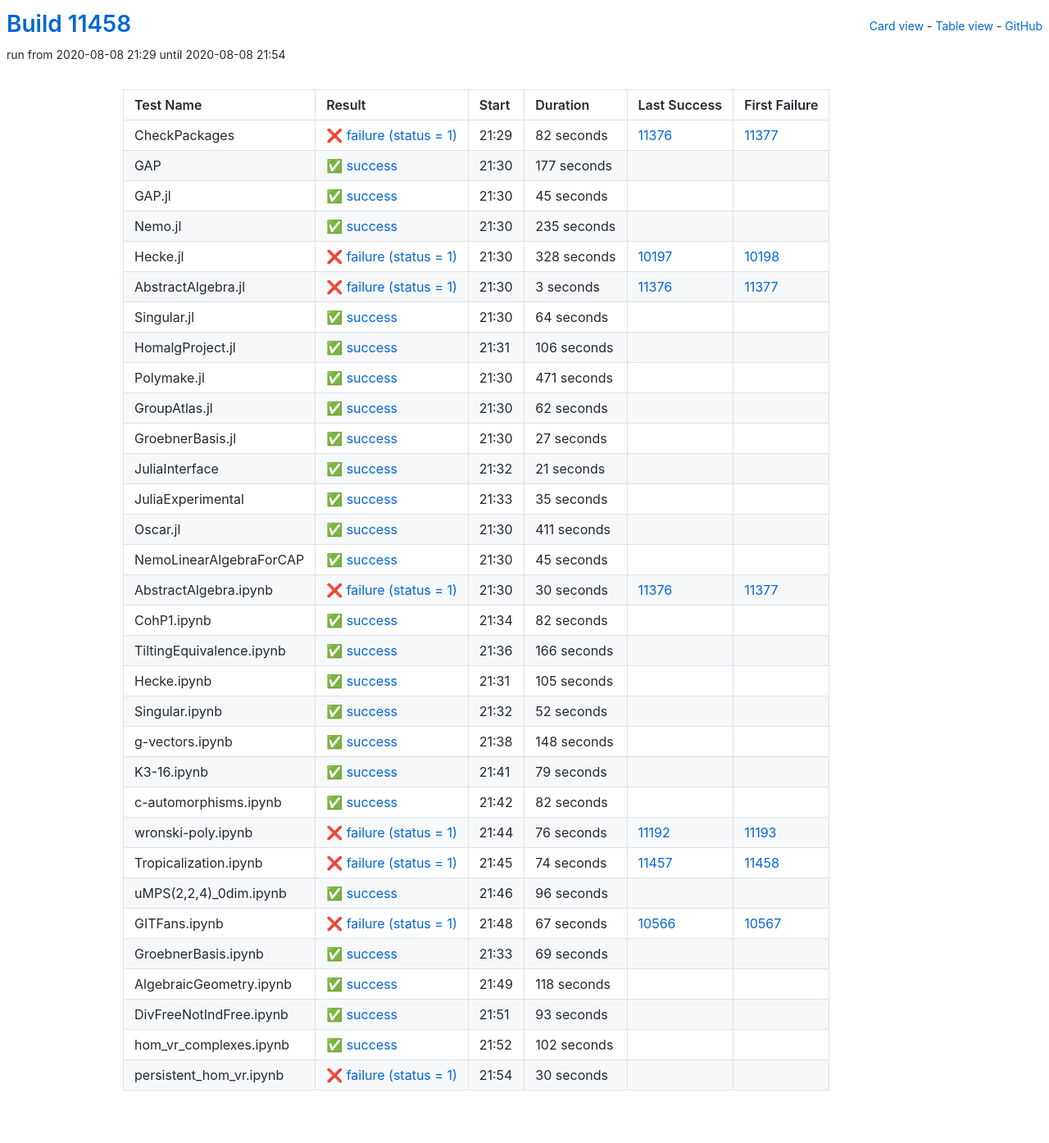
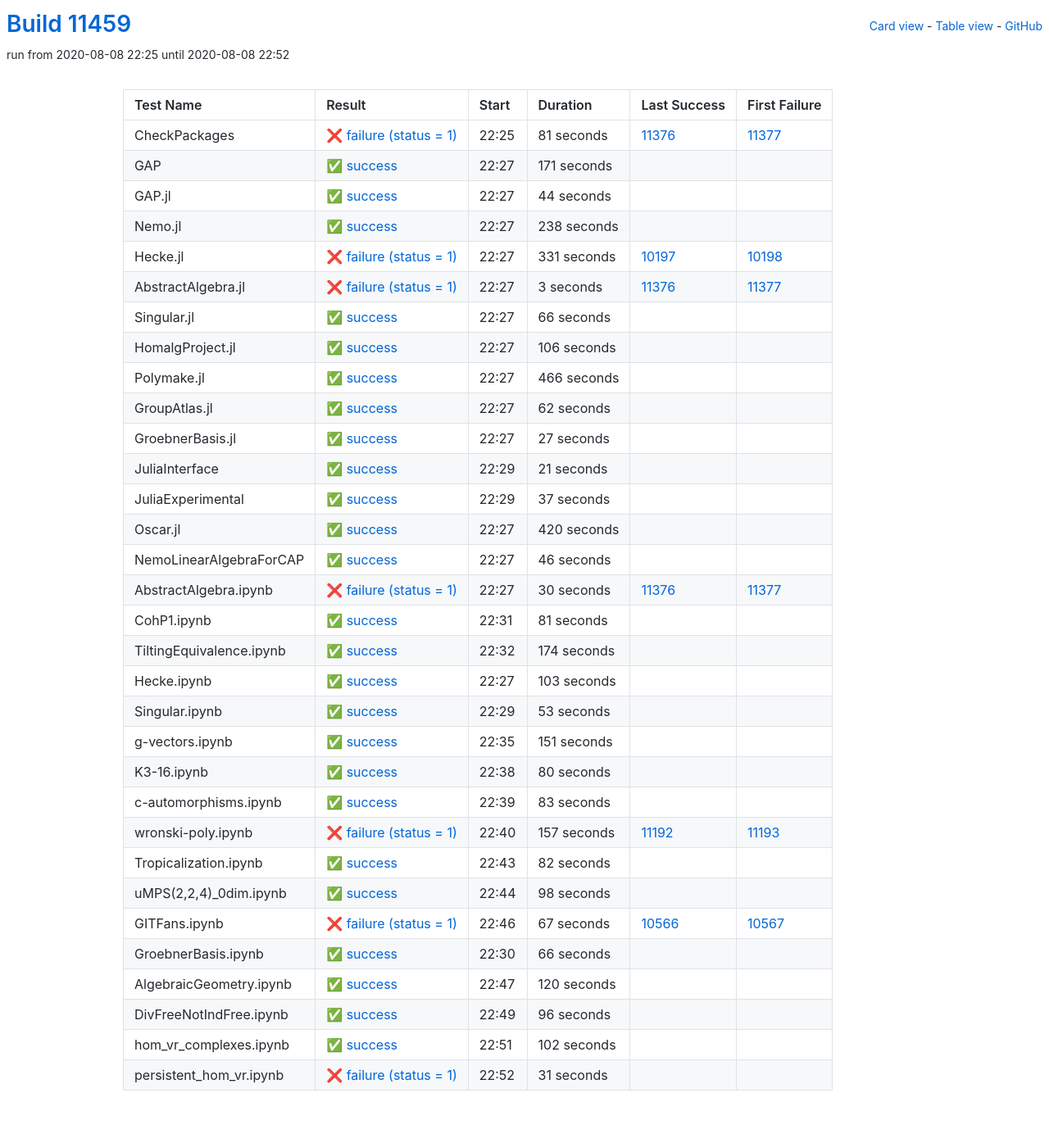
Before and after one commit to oscar-system/oscar-ci-status, a Jekyll site: the page built from table.html, in a window 1280 px wide. Shown: the whole page at 82% size. Built offline with Jekyll 4.4.1, drawn with Linux system fonts in a browser that asks for light colours.

Commit message:
Build #11459

```diff
--- a/_data/ci.yml
+++ b/_data/ci.yml
@@ -1,6 +1,6 @@
 ---
-build: 11458
-build_url: https://oscarci.mathematik.uni-kl.de/job/oscar/11458/
+build: 11459
+build_url: https://oscarci.mathematik.uni-kl.de/job/oscar/11459/
 job: oscar
 organization: oscar-system
 repo: oscar-ci-status
@@ -8,68 +8,68 @@
 tests:
 - name: CheckPackages
   id: checkpackages
-  log: https://oscarci.mathematik.uni-kl.de/job/oscar/11458/artifact/logs/build-11458/CheckPackages.log
-  start: 2020-08-08 21:29
+  log: https://oscarci.mathematik.uni-kl.de/job/oscar/11459/artifact/logs/build-11459/CheckPackages.log
+  start: 2020-08-08 22:25
   success: false
   exitcode: 1
   status: failure
-  duration: 82
+  duration: 81
   last_success: 11376
   last_success_url: https://oscarci.mathematik.uni-kl.de/job/oscar/11376/
   first_failure: 11377
   first_failure_url: https://oscarci.mathematik.uni-kl.de/job/oscar/11377/
 - name: GAP
   id: gap
-  log: https://oscarci.mathematik.uni-kl.de/job/oscar/11458/artifact/logs/build-11458/GAP.log
-  start: 2020-08-08 21:30
+  log: https://oscarci.mathematik.uni-kl.de/job/oscar/11459/artifact/logs/build-11459/GAP.log
+  start: 2020-08-08 22:27
   success: true
   exitcode: 0
   status: success
-  duration: 177
+  duration: 171
   last_success: false
   last_success_url:
   first_failure: false
   first_failure_url:
 - name: GAP.jl
   id: gap-jl
-  log: https://oscarci.mathematik.uni-kl.de/job/oscar/11458/artifact/logs/build-11458/GAP.jl.log
-  start: 2020-08-08 21:30
+  log: https://oscarci.mathematik.uni-kl.de/job/oscar/11459/artifact/logs/build-11459/GAP.jl.log
+  start: 2020-08-08 22:27
   success: true
   exitcode: 0
   status: success
-  duration: 45
+  duration: 44
   last_success: false
   last_success_url:
   first_failure: false
   first_failure_url:
 - name: Nemo.jl
   id: nemo-jl
-  log: https://oscarci.mathematik.uni-kl.de/job/oscar/11458/artifact/logs/build-11458/Nemo.jl.log
-  start: 2020-08-08 21:30
+  log: https://oscarci.mathematik.uni-kl.de/job/oscar/11459/artifact/logs/build-11459/Nemo.jl.log
+  start: 2020-08-08 22:27
   success: true
   exitcode: 0
   status: success
-  duration: 235
+  duration: 238
   last_success: false
   last_success_url:
   first_failure: false
   first_failure_url:
 - name: Hecke.jl
   id: hecke-jl
-  log: https://oscarci.mathematik.uni-kl.de/job/oscar/11458/artifact/logs/build-11458/Hecke.jl.log
-  start: 2020-08-08 21:30
+  log: https://oscarci.mathematik.uni-kl.de/job/oscar/11459/artifact/logs/build-11459/Hecke.jl.log
+  start: 2020-08-08 22:27
   success: false
   exitcode: 1
   status: failure
-  duration: 328
+  duration: 331
   last_success: 10197
   last_success_url: https://oscarci.mathematik.uni-kl.de/job/oscar/10197/
   first_failure: 10198
   first_failure_url: https://oscarci.mathematik.uni-kl.de/job/oscar/10198/
 - name: AbstractAlgebra.jl
   id: abstractalgebra-jl
-  log: https://oscarci.mathematik.uni-kl.de/job/oscar/11458/artifact/logs/build-11458/AbstractAlgebra.jl.log
-  start: 2020-08-08 21:30
+  log: https://oscarci.mathematik.uni-kl.de/job/oscar/11459/artifact/logs/build-11459/AbstractAlgebra.jl.log
+  start: 2020-08-08 22:27
   success: false
   exitcode: 1
   status: failure
@@ -80,20 +80,20 @@
   first_failure_url: https://oscarci.mathematik.uni-kl.de/job/oscar/11377/
 - name: Singular.jl
   id: singular-jl
-  log: https://oscarci.mathematik.uni-kl.de/job/oscar/11458/artifact/logs/build-11458/Singular.jl.log
-  start: 2020-08-08 21:30
+  log: https://oscarci.mathematik.uni-kl.de/job/oscar/11459/artifact/logs/build-11459/Singular.jl.log
+  start: 2020-08-08 22:27
   success: true
   exitcode: 0
   status: success
-  duration: 64
+  duration: 66
   last_success: false
   last_success_url:
   first_failure: false
   first_failure_url:
 - name: HomalgProject.jl
   id: homalgproject-jl
-  log: https://oscarci.mathematik.uni-kl.de/job/oscar/11458/artifact/logs/build-11458/HomalgProject.jl.log
-  start: 2020-08-08 21:31
+  log: https://oscarci.mathematik.uni-kl.de/job/oscar/11459/artifact/logs/build-11459/HomalgProject.jl.log
+  start: 2020-08-08 22:27
   success: true
   exitcode: 0
   status: success
@@ -104,20 +104,20 @@
   first_failure_url:
 - name: Polymake.jl
   id: polymake-jl
-  log: https://oscarci.mathematik.uni-kl.de/job/oscar/11458/artifact/logs/build-11458/Polymake.jl.log
-  start: 2020-08-08 21:30
+  log: https://oscarci.mathematik.uni-kl.de/job/oscar/11459/artifact/logs/build-11459/Polymake.jl.log
+  start: 2020-08-08 22:27
   success: true
   exitcode: 0
   status: success
-  duration: 471
+  duration: 466
   last_success: false
   last_success_url:
   first_failure: false
   first_failure_url:
 - name: GroupAtlas.jl
   id: groupatlas-jl
-  log: https://oscarci.mathematik.uni-kl.de/job/oscar/11458/artifact/logs/build-11458/GroupAtlas.jl.log
-  start: 2020-08-08 21:30
+  log: https://oscarci.mathematik.uni-kl.de/job/oscar/11459/artifact/logs/build-11459/GroupAtlas.jl.log
+  start: 2020-08-08 22:27
   success: true
   exitcode: 0
   status: success
@@ -128,8 +128,8 @@
   first_failure_url:
 - name: GroebnerBasis.jl
   id: groebnerbasis-jl
-  log: https://oscarci.mathematik.uni-kl.de/job/oscar/11458/artifact/logs/build-11458/GroebnerBasis.jl.log
-  start: 2020-08-08 21:30
+  log: https://oscarci.mathematik.uni-kl.de/job/oscar/11459/artifact/logs/build-11459/GroebnerBasis.jl.log
+  start: 2020-08-08 22:27
   success: true
   exitcode: 0
   status: success
@@ -140,8 +140,8 @@
   first_failure_url:
 - name: JuliaInterface
   id: juliainterface
-  log: https://oscarci.mathematik.uni-kl.de/job/oscar/11458/artifact/logs/build-11458/JuliaInterface.log
-  start: 2020-08-08 21:32
+  log: https://oscarci.mathematik.uni-kl.de/job/oscar/11459/artifact/logs/build-11459/JuliaInterface.log
+  start: 2020-08-08 22:29
   success: true
   exitcode: 0
   status: success
@@ -152,44 +152,44 @@
   first_failure_url:
 - name: JuliaExperimental
   id: juliaexperimental
-  log: https://oscarci.mathematik.uni-kl.de/job/oscar/11458/artifact/logs/build-11458/JuliaExperimental.log
-  start: 2020-08-08 21:33
+  log: https://oscarci.mathematik.uni-kl.de/job/oscar/11459/artifact/logs/build-11459/JuliaExperimental.log
+  start: 2020-08-08 22:29
   success: true
   exitcode: 0
   status: success
-  duration: 35
+  duration: 37
   last_success: false
   last_success_url:
   first_failure: false
   first_failure_url:
 - name: Oscar.jl
   id: oscar-jl
-  log: https://oscarci.mathematik.uni-kl.de/job/oscar/11458/artifact/logs/build-11458/Oscar.jl.log
-  start: 2020-08-08 21:30
+  log: https://oscarci.mathematik.uni-kl.de/job/oscar/11459/artifact/logs/build-11459/Oscar.jl.log
+  start: 2020-08-08 22:27
   success: true
   exitcode: 0
   status: success
-  duration: 411
+  duration: 420
   last_success: false
   last_success_url:
   first_failure: false
   first_failure_url:
 - name: NemoLinearAlgebraForCAP
   id: nemolinearalgebraforcap
-  log: https://oscarci.mathematik.uni-kl.de/job/oscar/11458/artifact/logs/build-11458/NemoLinearAlgebraForCAP.log
-  start: 2020-08-08 21:30
+  log: https://oscarci.mathematik.uni-kl.de/job/oscar/11459/artifact/logs/build-11459/NemoLinearAlgebraForCAP.log
+  start: 2020-08-08 22:27
   success: true
   exitcode: 0
   status: success
-  duration: 45
+  duration: 46
   last_success: false
   last_success_url:
   first_failure: false
   first_failure_url:
 - name: AbstractAlgebra.ipynb
   id: abstractalgebra-ipynb
-  log: https://oscarci.mathematik.uni-kl.de/job/oscar/11458/artifact/logs/build-11458/AbstractAlgebra.ipynb.log
-  start: 2020-08-08 21:30
+  log: https://oscarci.mathematik.uni-kl.de/job/oscar/11459/artifact/logs/build-11459/AbstractAlgebra.ipynb.log
+  start: 2020-08-08 22:27
   success: false
   exitcode: 1
   status: failure
@@ -200,8 +200,104 @@
   first_failure_url: https://oscarci.mathematik.uni-kl.de/job/oscar/11377/
 - name: CohP1.ipynb
   id: cohp1-ipynb
-  log: https://oscarci.mathematik.uni-kl.de/job/oscar/11458/artifact/logs/build-11458/CohP1.ipynb.log
-  start: 2020-08-08 21:34
+  log: https://oscarci.mathematik.uni-kl.de/job/oscar/11459/artifact/logs/build-11459/CohP1.ipynb.log
+  start: 2020-08-08 22:31
+  success: true
+  exitcode: 0
+  status: success
+  duration: 81
+  last_success: false
+  last_success_url:
+  first_failure: false
+  first_failure_url:
+- name: TiltingEquivalence.ipynb
+  id: tiltingequivalence-ipynb
+  log: https://oscarci.mathematik.uni-kl.de/job/oscar/11459/artifact/logs/build-11459/TiltingEquivalence.ipynb.log
+  start: 2020-08-08 22:32
+  success: true
+  exitcode: 0
+  status: success
+  duration: 174
+  last_success: false
+  last_success_url:
+  first_failure: false
+  first_failure_url:
+- name: Hecke.ipynb
+  id: hecke-ipynb
+  log: https://oscarci.mathematik.uni-kl.de/job/oscar/11459/artifact/logs/build-11459/Hecke.ipynb.log
+  start: 2020-08-08 22:27
+  success: true
+  exitcode: 0
+  status: success
+  duration: 103
+  last_success: false
+  last_success_url:
+  first_failure: false
+  first_failure_url:
+- name: Singular.ipynb
+  id: singular-ipynb
+  log: https://oscarci.mathematik.uni-kl.de/job/oscar/11459/artifact/logs/build-11459/Singular.ipynb.log
+  start: 2020-08-08 22:29
+  success: true
+  exitcode: 0
+  status: success
+  duration: 53
+  last_success: false
+  last_success_url:
+  first_failure: false
+  first_failure_url:
+- name: g-vectors.ipynb
+  id: g-vectors-ipynb
+  log: https://oscarci.mathematik.uni-kl.de/job/oscar/11459/artifact/logs/build-11459/g-vectors.ipynb.log
+  start: 2020-08-08 22:35
+  success: true
+  exitcode: 0
+  status: success
+  duration: 151
+  last_success: false
+  last_success_url:
+  first_failure: false
+  first_failure_url:
+- name: K3-16.ipynb
+  id: k3-16-ipynb
+  log: https://oscarci.mathematik.uni-kl.de/job/oscar/11459/artifact/logs/build-11459/K3-16.ipynb.log
+  start: 2020-08-08 22:38
+  success: true
+  exitcode: 0
+  status: success
+  duration: 80
+  last_success: false
+  last_success_url:
+  first_failure: false
+  first_failure_url:
+- name: c-automorphisms.ipynb
+  id: c-automorphisms-ipynb
+  log: https://oscarci.mathematik.uni-kl.de/job/oscar/11459/artifact/logs/build-11459/c-automorphisms.ipynb.log
+  start: 2020-08-08 22:39
+  success: true
+  exitcode: 0
+  status: success
+  duration: 83
+  last_success: false
+  last_success_url:
+  first_failure: false
+  first_failure_url:
+- name: wronski-poly.ipynb
+  id: wronski-poly-ipynb
+  log: https://oscarci.mathematik.uni-kl.de/job/oscar/11459/artifact/logs/build-11459/wronski-poly.ipynb.log
+  start: 2020-08-08 22:40
+  success: false
+  exitcode: 1
+  status: failure
+  duration: 157
+  last_success: 11192
+  last_success_url: https://oscarci.mathematik.uni-kl.de/job/oscar/11192/
+  first_failure: 11193
+  first_failure_url: https://oscarci.mathematik.uni-kl.de/job/oscar/11193/
+- name: Tropicalization.ipynb
+  id: tropicalization-ipynb
+  log: https://oscarci.mathematik.uni-kl.de/job/oscar/11459/artifact/logs/build-11459/Tropicalization.ipynb.log
+  start: 2020-08-08 22:43
   success: true
   exitcode: 0
   status: success
@@ -210,118 +306,22 @@
   last_success_url:
   first_failure: false
   first_failure_url:
-- name: TiltingEquivalence.ipynb
-  id: tiltingequivalence-ipynb
-  log: https://oscarci.mathematik.uni-kl.de/job/oscar/11458/artifact/logs/build-11458/TiltingEquivalence.ipynb.log
-  start: 2020-08-08 21:36
+- name: uMPS(2,2,4)_0dim.ipynb
+  id: umps-2-2-4-0dim-ipynb
+  log: https://oscarci.mathematik.uni-kl.de/job/oscar/11459/artifact/logs/build-11459/uMPS-2-2-4-_0dim.ipynb.log
+  start: 2020-08-08 22:44
   success: true
   exitcode: 0
   status: success
-  duration: 166
-  last_success: false
-  last_success_url:
-  first_failure: false
-  first_failure_url:
-- name: Hecke.ipynb
-  id: hecke-ipynb
-  log: https://oscarci.mathematik.uni-kl.de/job/oscar/11458/artifact/logs/build-11458/Hecke.ipynb.log
-  start: 2020-08-08 21:31
-  success: true
-  exitcode: 0
-  status: success
-  duration: 105
-  last_success: false
-  last_success_url:
-  first_failure: false
-  first_failure_url:
-- name: Singular.ipynb
-  id: singular-ipynb
-  log: https://oscarci.mathematik.uni-kl.de/job/oscar/11458/artifact/logs/build-11458/Singular.ipynb.log
-  start: 2020-08-08 21:32
-  success: true
-  exitcode: 0
-  status: success
-  duration: 52
-  last_success: false
-  last_success_url:
-  first_failure: false
-  first_failure_url:
-- name: g-vectors.ipynb
-  id: g-vectors-ipynb
-  log: https://oscarci.mathematik.uni-kl.de/job/oscar/11458/artifact/logs/build-11458/g-vectors.ipynb.log
-  start: 2020-08-08 21:38
-  success: true
-  exitcode: 0
-  status: success
-  duration: 148
-  last_success: false
-  last_success_url:
-  first_failure: false
-  first_failure_url:
-- name: K3-16.ipynb
-  id: k3-16-ipynb
-  log: https://oscarci.mathematik.uni-kl.de/job/oscar/11458/artifact/logs/build-11458/K3-16.ipynb.log
-  start: 2020-08-08 21:41
-  success: true
-  exitcode: 0
-  status: success
-  duration: 79
-  last_success: false
-  last_success_url:
-  first_failure: false
-  first_failure_url:
-- name: c-automorphisms.ipynb
-  id: c-automorphisms-ipynb
-  log: https://oscarci.mathematik.uni-kl.de/job/oscar/11458/artifact/logs/build-11458/c-automorphisms.ipynb.log
-  start: 2020-08-08 21:42
-  success: true
-  exitcode: 0
-  status: success
-  duration: 82
-  last_success: false
-  last_success_url:
-  first_failure: false
-  first_failure_url:
-- name: wronski-poly.ipynb
-  id: wronski-poly-ipynb
-  log: https://oscarci.mathematik.uni-kl.de/job/oscar/11458/artifact/logs/build-11458/wronski-poly.ipynb.log
-  start: 2020-08-08 21:44
-  success: false
-  exitcode: 1
-  status: failure
-  duration: 76
-  last_success: 11192
-  last_success_url: https://oscarci.mathematik.uni-kl.de/job/oscar/11192/
-  first_failure: 11193
-  first_failure_url: https://oscarci.mathematik.uni-kl.de/job/oscar/11193/
-- name: Tropicalization.ipynb
-  id: tropicalization-ipynb
-  log: https://oscarci.mathematik.uni-kl.de/job/oscar/11458/artifact/logs/build-11458/Tropicalization.ipynb.log
-  start: 2020-08-08 21:45
-  success: false
-  exitcode: 1
-  status: failure
-  duration: 74
-  last_success: 11457
-  last_success_url: https://oscarci.mathematik.uni-kl.de/job/oscar/11457/
-  first_failure: 11458
-  first_failure_url: https://oscarci.mathematik.uni-kl.de/job/oscar/11458/
-- name: uMPS(2,2,4)_0dim.ipynb
-  id: umps-2-2-4-0dim-ipynb
-  log: https://oscarci.mathematik.uni-kl.de/job/oscar/11458/artifact/logs/build-11458/uMPS-2-2-4-_0dim.ipynb.log
-  start: 2020-08-08 21:46
-  success: true
-  exitcode: 0
-  status: success
-  duration: 96
+  duration: 98
   last_success: false
   last_success_url:
   first_failure: false
   first_failure_url:
 - name: GITFans.ipynb
   id: gitfans-ipynb
-  log: https://oscarci.mathematik.uni-kl.de/job/oscar/11458/artifact/logs/build-11458/GITFans.ipynb.log
-  start: 2020-08-08 21:48
+  log: https://oscarci.mathematik.uni-kl.de/job/oscar/11459/artifact/logs/build-11459/GITFans.ipynb.log
+  start: 2020-08-08 22:46
   success: false
   exitcode: 1
   status: failure
@@ -332,44 +332,44 @@
   first_failure_url: https://oscarci.mathematik.uni-kl.de/job/oscar/10567/
 - name: GroebnerBasis.ipynb
   id: groebnerbasis-ipynb
-  log: https://oscarci.mathematik.uni-kl.de/job/oscar/11458/artifact/logs/build-11458/GroebnerBasis.ipynb.log
-  start: 2020-08-08 21:33
+  log: https://oscarci.mathematik.uni-kl.de/job/oscar/11459/artifact/logs/build-11459/GroebnerBasis.ipynb.log
+  start: 2020-08-08 22:30
   success: true
   exitcode: 0
   status: success
-  duration: 69
+  duration: 66
   last_success: false
   last_success_url:
   first_failure: false
   first_failure_url:
 - name: AlgebraicGeometry.ipynb
   id: algebraicgeometry-ipynb
-  log: https://oscarci.mathematik.uni-kl.de/job/oscar/11458/artifact/logs/build-11458/AlgebraicGeometry.ipynb.log
-  start: 2020-08-08 21:49
+  log: https://oscarci.mathematik.uni-kl.de/job/oscar/11459/artifact/logs/build-11459/AlgebraicGeometry.ipynb.log
+  start: 2020-08-08 22:47
   success: true
   exitcode: 0
   status: success
-  duration: 118
+  duration: 120
   last_success: false
   last_success_url:
   first_failure: false
   first_failure_url:
 - name: DivFreeNotIndFree.ipynb
   id: divfreenotindfree-ipynb
-  log: https://oscarci.mathematik.uni-kl.de/job/oscar/11458/artifact/logs/build-11458/DivFreeNotIndFree.ipynb.log
-  start: 2020-08-08 21:51
+  log: https://oscarci.mathematik.uni-kl.de/job/oscar/11459/artifact/logs/build-11459/DivFreeNotIndFree.ipynb.log
+  start: 2020-08-08 22:49
   success: true
   exitcode: 0
   status: success
-  duration: 93
+  duration: 96
   last_success: false
   last_success_url:
   first_failure: false
   first_failure_url:
 - name: hom_vr_complexes.ipynb
   id: hom-vr-complexes-ipynb
-  log: https://oscarci.mathematik.uni-kl.de/job/oscar/11458/artifact/logs/build-11458/hom_vr_complexes.ipynb.log
-  start: 2020-08-08 21:52
+  log: https://oscarci.mathematik.uni-kl.de/job/oscar/11459/artifact/logs/build-11459/hom_vr_complexes.ipynb.log
+  start: 2020-08-08 22:51
   success: true
   exitcode: 0
   status: success
@@ -380,12 +380,12 @@
   first_failure_url:
 - name: persistent_hom_vr.ipynb
   id: persistent-hom-vr-ipynb
-  log: https://oscarci.mathematik.uni-kl.de/job/oscar/11458/artifact/logs/build-11458/persistent_hom_vr.ipynb.log
-  start: 2020-08-08 21:54
+  log: https://oscarci.mathematik.uni-kl.de/job/oscar/11459/artifact/logs/build-11459/persistent_hom_vr.ipynb.log
+  start: 2020-08-08 22:52
   success: false
   exitcode: 1
   status: failure
-  duration: 30
+  duration: 31
   last_success: false
   last_success_url:
   first_failure: false
```
Also changed, not shown: README.md.
